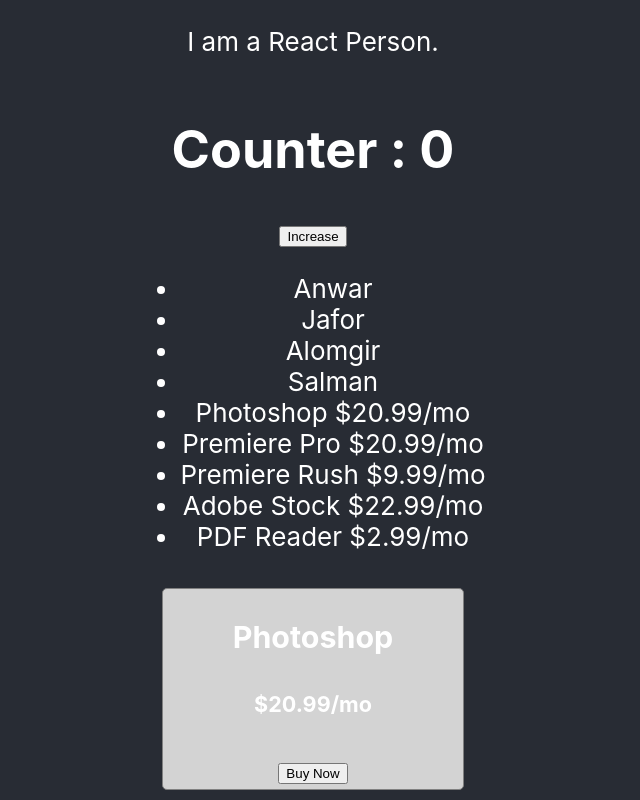
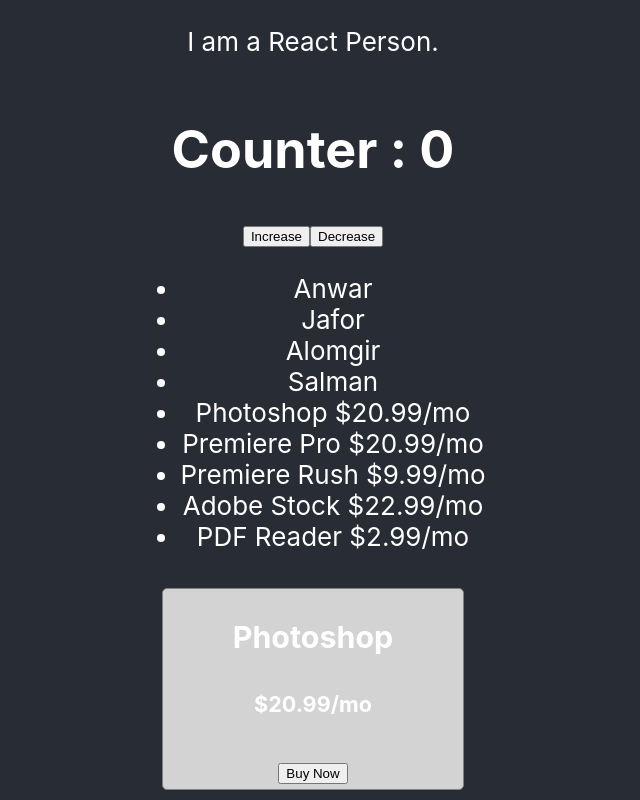
Before and after one commit to Asif10H/React-Core-concept, a React (Create React App) app in the folder core-concepts/: page / in a window 1280 px wide. Shown: the top 800 px of the page, without its empty margins (327-967 px from the left). Built offline with nearby package versions, Linux system fonts and the light colour scheme.

Commit message:
added decrease C

```diff
--- a/core-concepts/src/App.js
+++ b/core-concepts/src/App.js
@@ -59,7 +59,9 @@
   return(
     <div>
       <h1>Counter : {count}</h1>
+
       <button onClick = {handleIncrease}>Increase</button>
+      <button onClick = {() => setCount(count - 1)}>Decrease</button>
     </div>
   )
 }
```
